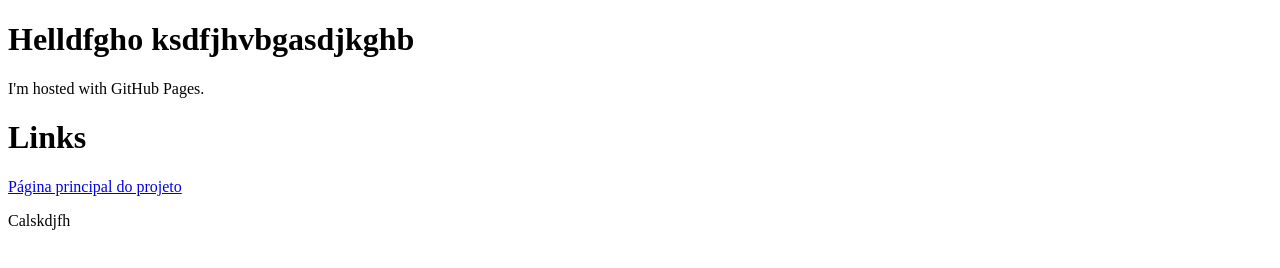
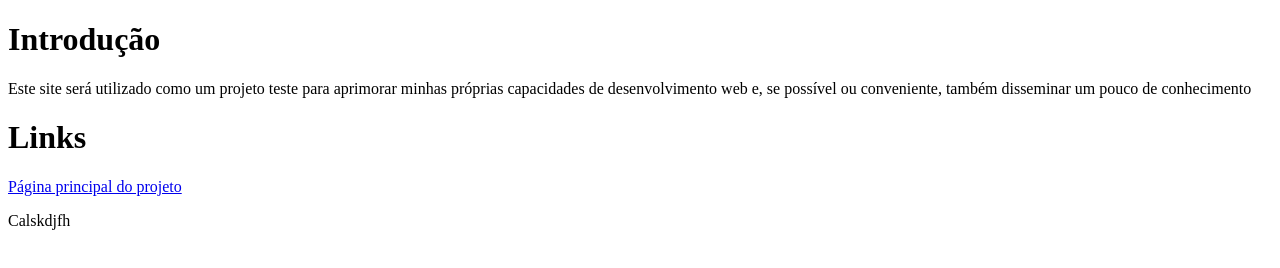
Before and after one commit to Raposadd/sitezinhomixuruca, a plain HTML site: page index.html in a window 1280 px wide. Drawn offline with Linux system fonts and the light colour scheme.

```diff
--- a/index.html
+++ b/index.html
@@ -1,8 +1,11 @@
 <!DOCTYPE html>
 <html>
 <body>
-<h1>Helldfgho ksdfjhvbgasdjkghb</h1>
-<p>I'm hosted with GitHub Pages.</p>
+<h1>Introdução</h1>
+<p>
+  Este site será utilizado como um projeto teste para aprimorar
+  minhas próprias capacidades de desenvolvimento web e, se possível ou conveniente, também disseminar um pouco de conhecimento
+</p>
 <h1>Links</h1>
   <p><a href="pg-inicial.html">Página principal do projeto</a></p>
   <p>Calskdjfh</p>
```
